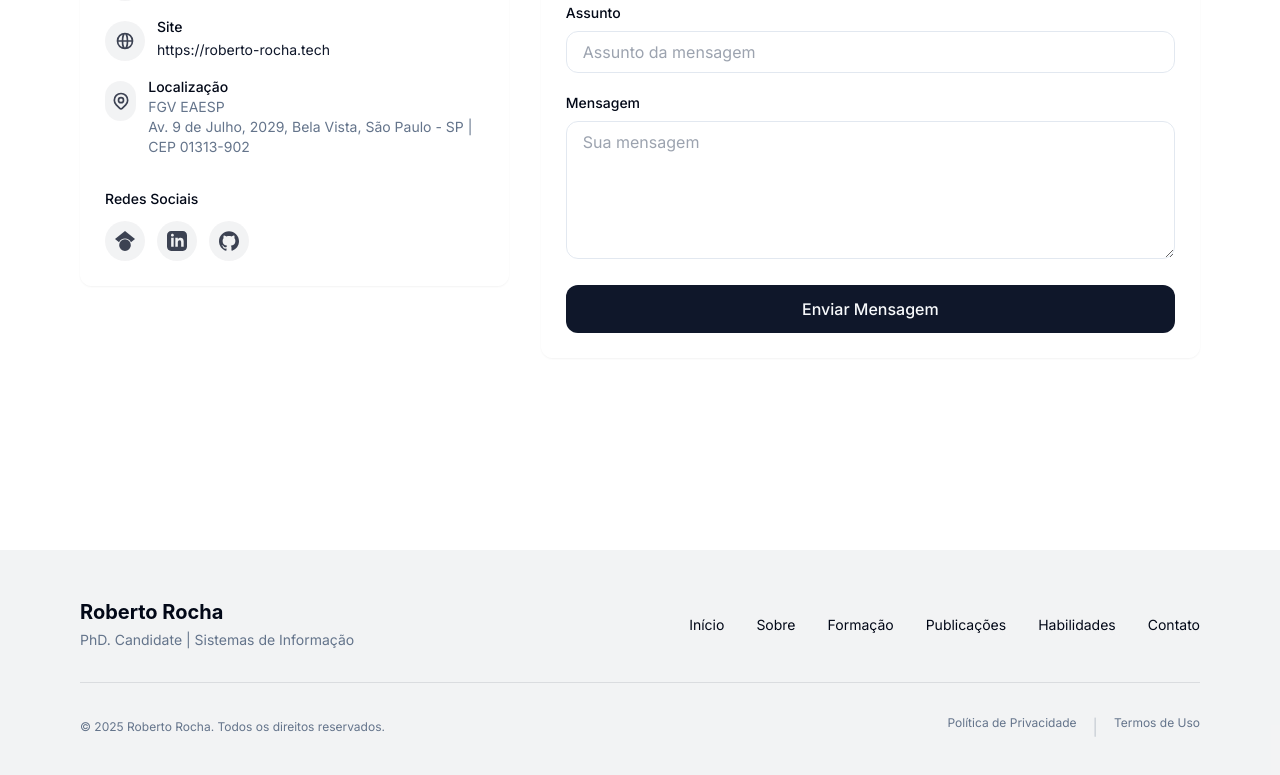
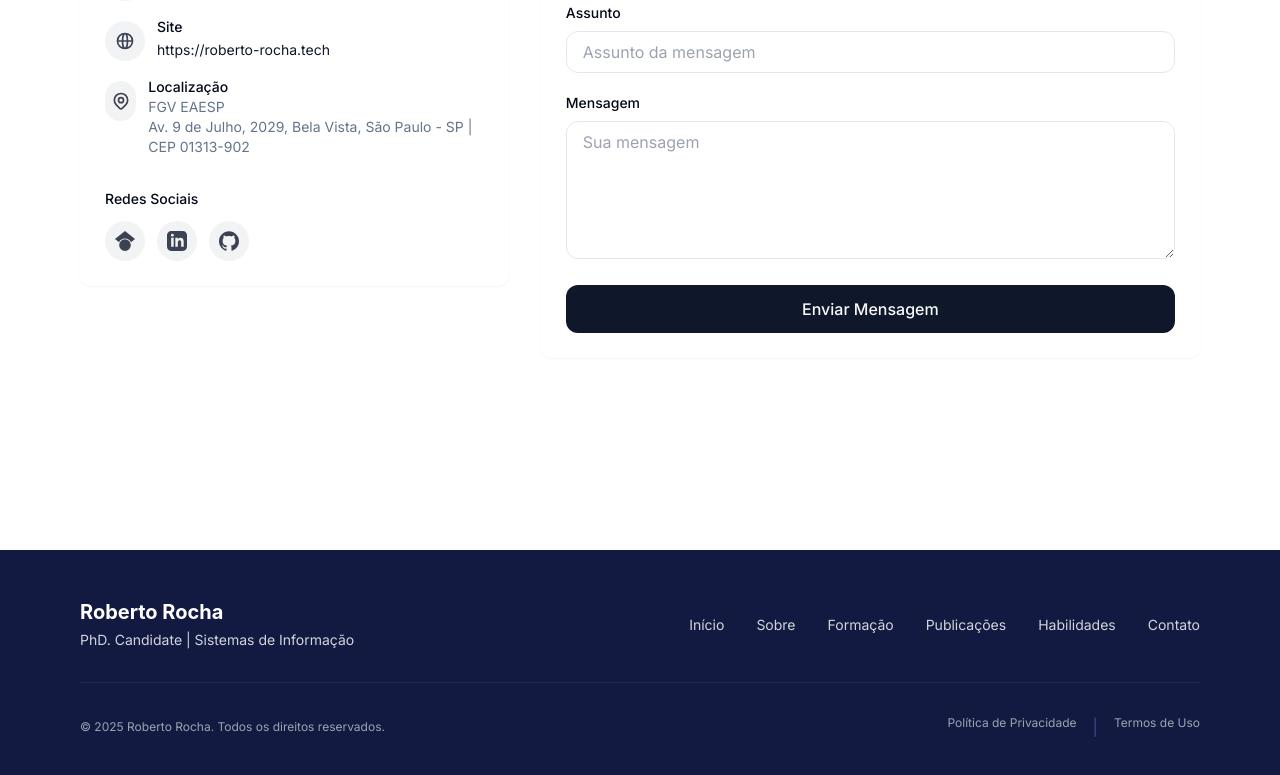
Before and after one commit to roberto-fgv/roberto-fgv.github.io, a React (Vite) app: page / in a window 1280 px wide. Shown: the part 6388-7163 px from the top of the page. Built offline with nearby package versions, Linux system fonts and the light colour scheme.

Commit message:
feat: Update footer colors
Adjust the footer colors to match the color palette.

```diff
--- a/src/components/Footer.tsx
+++ b/src/components/Footer.tsx
@@ -5,45 +5,45 @@ const Footer = () => {
   const currentYear = new Date().getFullYear();
 
   return (
-    <footer className="py-12 bg-primary/5">
+    <footer className="py-12 bg-[#131A41]">
       <div className="max-w-6xl mx-auto px-4">
         <div className="flex flex-col md:flex-row justify-between items-center">
           <div className="mb-6 md:mb-0">
             <div className="flex flex-col items-center md:items-start">
-              <h3 className="text-xl font-display font-bold">Roberto Rocha</h3>
-              <p className="text-sm text-muted-foreground mt-1">PhD. Candidate | Sistemas de Informação</p>
+              <h3 className="text-xl font-display font-bold text-white">Roberto Rocha</h3>
+              <p className="text-sm text-gray-300 mt-1">PhD. Candidate | Sistemas de Informação</p>
             </div>
           </div>
 
           <div className="mb-6 md:mb-0">
             <ul className="flex flex-wrap justify-center gap-4 md:gap-8">
               <li>
-                <a href="#hero" className="text-sm hover:text-primary/90 transition-colors">
+                <a href="#hero" className="text-sm text-gray-300 hover:text-[#F3B43C] transition-colors">
                   Início
                 </a>
               </li>
               <li>
-                <a href="#about" className="text-sm hover:text-primary/90 transition-colors">
+                <a href="#about" className="text-sm text-gray-300 hover:text-[#F3B43C] transition-colors">
                   Sobre
                 </a>
               </li>
               <li>
-                <a href="#education" className="text-sm hover:text-primary/90 transition-colors">
+                <a href="#education" className="text-sm text-gray-300 hover:text-[#F3B43C] transition-colors">
                   Formação
                 </a>
               </li>
               <li>
-                <a href="#publications" className="text-sm hover:text-primary/90 transition-colors">
+                <a href="#publications" className="text-sm text-gray-300 hover:text-[#F3B43C] transition-colors">
                   Publicações
                 </a>
               </li>
               <li>
-                <a href="#skills" className="text-sm hover:text-primary/90 transition-colors">
+                <a href="#skills" className="text-sm text-gray-300 hover:text-[#F3B43C] transition-colors">
                   Habilidades
                 </a>
               </li>
               <li>
-                <a href="#contact" className="text-sm hover:text-primary/90 transition-colors">
+                <a href="#contact" className="text-sm text-gray-300 hover:text-[#F3B43C] transition-colors">
                   Contato
                 </a>
               </li>
@@ -51,17 +51,17 @@ const Footer = () => {
           </div>
         </div>
 
-        <div className="mt-8 pt-8 border-t border-primary/10 flex flex-col md:flex-row justify-between items-center">
-          <p className="text-xs text-muted-foreground">
+        <div className="mt-8 pt-8 border-t border-[#3E478C]/30 flex flex-col md:flex-row justify-between items-center">
+          <p className="text-xs text-gray-400">
             &copy; {currentYear} Roberto Rocha. Todos os direitos reservados.
           </p>
 
           <div className="mt-4 md:mt-0 flex space-x-4">
-            <a href="#" className="text-xs text-muted-foreground hover:text-primary/90 transition-colors">
+            <a href="#" className="text-xs text-gray-400 hover:text-[#F3B43C] transition-colors">
               Política de Privacidade
             </a>
-            <span className="text-muted-foreground/30">|</span>
-            <a href="#" className="text-xs text-muted-foreground hover:text-primary/90 transition-colors">
+            <span className="text-[#3E478C]">|</span>
+            <a href="#" className="text-xs text-gray-400 hover:text-[#F3B43C] transition-colors">
               Termos de Uso
             </a>
           </div>
```
